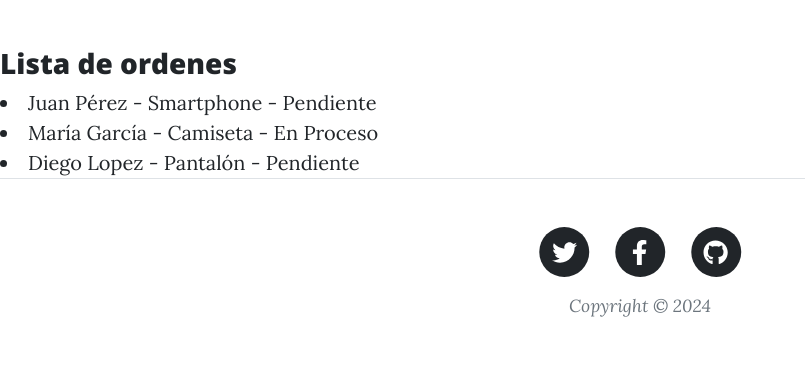
After one commit to awsmunarriz/Tercera_pre-entrega_Munarriz, a Django app: page /app-web/lista-ordenes/ in a window 1280 px wide. The commit adds this page. Shown: the part 656-1024 px from the top of the page, without its empty margins (0-805 px from the left). Run offline with Django 5.2, Linux system fonts and the light colour scheme; data comes from the database, SQL or seed files in the repository; some libraries are stand-ins or nearby versions.

Commit message:
reorden de  vistas y navbar

```diff
--- a/AppWeb/templates/inicio.html
+++ b/AppWeb/templates/inicio.html
@@ -3,7 +3,7 @@
 <h3>Inicio</h3>
 
 <p>
-  Lorem ipsum, dolor sit amet consectetur adipisicing elit. Dolore facere maxime
+  Esta es el inicio del sitio
 </p>
 
 {% endblock contenidoQueCambia %}
--- /dev/null
+++ b/AppWeb/templates/lista_ordenes.html
@@ -0,0 +1,10 @@
+{% extends 'padre.html' %} {% block contenidoQueCambia %}
+
+<h3>Lista de ordenes</h3>
+
+{% for orden in lista_ordenes %}
+<li>{{orden.cliente}} - {{orden.producto}} - {{orden.estado}}</li>
+{% endfor %}
+</ul>
+
+{% endblock contenidoQueCambia %}
--- a/AppWeb/templates/navbar.html
+++ b/AppWeb/templates/navbar.html
@@ -17,20 +17,20 @@
     <div class="collapse navbar-collapse" id="navbarResponsive">
       <ul class="navbar-nav ms-auto py-4 py-lg-0">
         <li class="nav-item">
-          <a class="nav-link px-lg-3 py-3 py-lg-4" href="{% url 'Productos' %}"
+          <a class="nav-link px-lg-3 py-3 py-lg-4" href="{% url 'ListaProductos' %}"
             >Productos</a
           >
         </li>
         <li class="nav-item">
-          <a class="nav-link px-lg-3 py-3 py-lg-4" href="{% url 'Categorias' %}"
+          <a class="nav-link px-lg-3 py-3 py-lg-4" href="{% url 'ListaCategorias' %}"
             >Categorias</a
           >
         </li>
         <li class="nav-item">
-          <a class="nav-link px-lg-3 py-3 py-lg-4" href="{% url 'Clientes' %}">Clientes</a>
+          <a class="nav-link px-lg-3 py-3 py-lg-4" href="{% url 'ListaClientes' %}">Clientes</a>
         </li>
         <li class="nav-item">
-          <a class="nav-link px-lg-3 py-3 py-lg-4" href="{% url 'Ordenes' %}">Ordenes</a>
+          <a class="nav-link px-lg-3 py-3 py-lg-4" href="{% url 'ListaOrdenes' %}">Ordenes</a>
         </li>
       </ul>
     </div>
--- a/AppWeb/urls.py
+++ b/AppWeb/urls.py
@@ -1,15 +1,15 @@
 from django.urls import path
-from AppWeb.views import lista_productos, inicio, productos, categorias
-from AppWeb.views import clientes, ordenes, cliente_formulario, categoria_formulario
+from AppWeb.views import inicio, lista_productos, lista_categorias
+from AppWeb.views import lista_clientes, lista_ordenes
+from AppWeb.views import cliente_formulario, categoria_formulario
 from AppWeb.views import  producto_formulario, orden_formulario, busqueda_cliente, buscar
 
 urlpatterns = [
-    path('lista-productos/', lista_productos),
     path('', inicio, name='Inicio'),
-    path('productos/', productos, name='Productos'),
-    path('categorias/', categorias, name='Categorias'),
-    path('clientes/', clientes, name='Clientes'),
-    path('ordenes/', ordenes, name='Ordenes'),
+    path('lista-productos/', lista_productos, name='ListaProductos'),
+    path('lista-categorias/', lista_categorias, name='ListaCategorias'),
+    path('lista-clientes/', lista_clientes, name='ListaClientes'),
+    path('lista-ordenes/', lista_ordenes, name='ListaOrdenes'),
     path('cliente-formulario/', cliente_formulario, name='ClienteFormulario'),
     path('categoria-formulario/', categoria_formulario,
          name='CategoriaFormulario'),
--- a/AppWeb/views.py
+++ b/AppWeb/views.py
@@ -1,14 +1,6 @@
-from django.http import HttpResponse
 from django.shortcuts import render
 from .models import *
 from .forms import *
-
-
-def lista_productos(req):
-
-    lista = Producto.objects.all()
-
-    return render(req, "lista_productos.html", {"lista_productos": lista})
 
 
 def inicio(req):
@@ -20,22 +12,50 @@ def productos(req):
 
     return render(req, "productos.html", {})
 
+# Listar productos
+def lista_productos(req):
+
+    lista = Producto.objects.all()
+
+    return render(req, "lista_productos.html", {"lista_productos": lista})
+
 
 def categorias(req):
 
     return render(req, "categorias.html", {})
+
+# Listar categorias
+def lista_categorias(req):
+
+    lista = Categoria.objects.all()
+
+    return render(req, "lista_categorias.html", {"lista_categorias": lista})
 
 
 def clientes(req):
 
     return render(req, "clientes.html", {})
 
+# Listar clientes
+def lista_clientes(req):
+
+    lista = Cliente.objects.all()
+
+    return render(req, "lista_clientes.html", {"lista_clientes": lista})
+
 
 def ordenes(req):
 
     return render(req, "ordenes.html", {})
 
+# Listar ordenes
+def lista_ordenes(req):
 
+    lista = Orden.objects.all()
+
+    return render(req, "lista_ordenes.html", {"lista_ordenes": lista})
+
+# Crear clientes
 def cliente_formulario(req):
 
     if req.method == 'POST':
@@ -52,7 +72,7 @@ def cliente_formulario(req):
         miFormulario = ClienteFormulario()
         return render(req, "cliente_formulario.html", {"miFormulario": miFormulario})
 
-
+# Crear categorias
 def categoria_formulario(req):
 
     if req.method == 'POST':
@@ -68,7 +88,7 @@ def categoria_formulario(req):
         miFormulario = CategoriaFormulario()
         return render(req, "categoria_formulario.html", {"miFormulario": miFormulario})
 
-
+# Crear productos
 def producto_formulario(req):
 
     if req.method == 'POST':
@@ -90,7 +110,7 @@ def producto_formulario(req):
         miFormulario = ProductoFormulario()
         return render(req, "producto_formulario.html", {"miFormulario": miFormulario})
 
-
+# Crear ordenes
 def orden_formulario(req):
 
     if req.method == 'POST':
@@ -111,11 +131,12 @@ def orden_formulario(req):
         miFormulario = OrdenFormulario()
         return render(req, "orden_formulario.html", {"miFormulario": miFormulario})
 
-
+# Buscar clientes
 def busqueda_cliente(req):
 
     return render(req, "busqueda_cliente.html", {})
 
+# Buscar clientes
 def buscar(req):
 
   if req.GET["numero_telefono"]:
```
Also changed, not shown: AppWeb/templates/categorias.html (deleted, +0 -9 lines), AppWeb/templates/clientes.html (deleted, +0 -9 lines), AppWeb/templates/lista_categorias.html (added, +10 -0 lines), AppWeb/templates/lista_clientes.html (added, +10 -0 lines), AppWeb/templates/ordenes.html (deleted, +0 -9 lines), AppWeb/templates/productos.html (deleted, +0 -9 lines), README.md.
